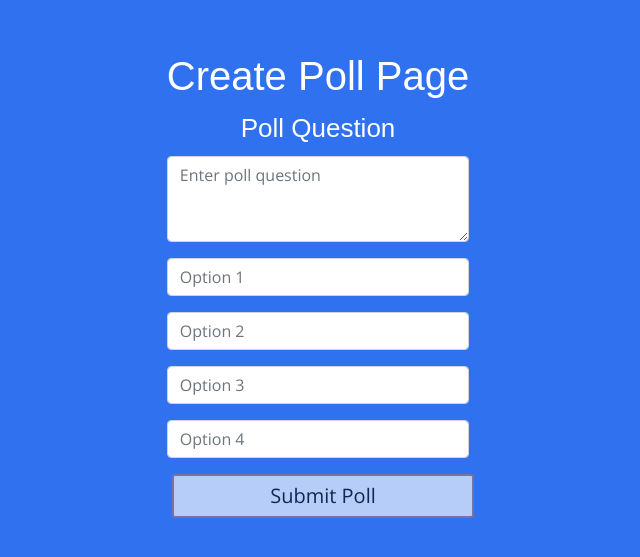
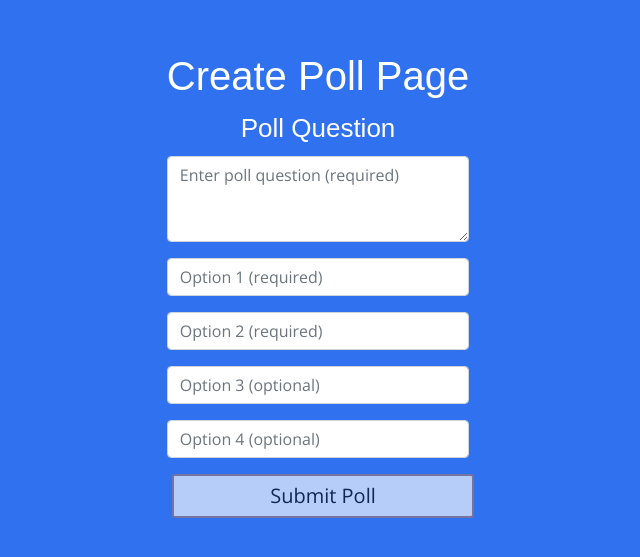
Before and after one commit to YP2410/namba-final, a React (Create React App) app: page /createPoll in a window 1280 px wide. Shown: the part 113-670 px from the top of the page, without its empty margins (322-962 px from the left). Built offline with nearby package versions, Linux system fonts and the light colour scheme.

Commit message:
added basic poll adding

```diff
--- a/src/components/pages/createPollPage/createPollPage.js
+++ b/src/components/pages/createPollPage/createPollPage.js
@@ -2,6 +2,7 @@ import React, {useState} from "react";
 import Form from "react-bootstrap/Form";
 import Button from "react-bootstrap/Button";
 import "./createPollPage.css"
+import {APIBase} from "../../../constAttributes";
 
 
 const CreatePollPage = () => {
@@ -18,7 +19,27 @@ const CreatePollPage = () => {
   }
 
     function handleSubmit(event){
-        alert("Poll submitted!!")
+        event.preventDefault();
+        //alert("Poll submitted!!")
+        // init_poll: question, answers[]
+        let answers = [option1, option2, option3, option4];
+        //let data = {'question': question, 'answers': answers};
+        fetch(APIBase + "/init_poll/" + question + "/" + answers, {
+            method: 'POST',
+            mode: "cors",
+        })
+            .then(res => res.json())
+            .then(data => {
+                console.log(data);
+                if(data.result === true){
+                    alert("submitted successfully")
+                }
+            })
+            .catch(e => {
+                console.log(e);
+                alert("error has occurred");
+            });
+
     }
     return(
         <div className={"createPollPage"}>
@@ -26,24 +47,24 @@ const CreatePollPage = () => {
             <Form onSubmit={handleSubmit}>
                 <Form.Group size="lg" controlId="pollQuestion">
                     <Form.Label>Poll Question</Form.Label>
-                    <Form.Control placeholder="Enter poll question" value={question}
+                    <Form.Control placeholder="Enter poll question (required)" value={question}
                                   as="textarea" rows="3"
                                   onChange={(e) => setQuestion(e.target.value)}/>
                 </Form.Group>
                 <Form.Group size="lg" controlId="pollOption1">
-                    <Form.Control placeholder="Option 1" value={option1}
+                    <Form.Control placeholder="Option 1 (required)" value={option1}
                                   onChange={(e) => setoption1(e.target.value)}/>
                 </Form.Group>
                 <Form.Group size="lg" controlId="pollOption2">
-                    <Form.Control placeholder="Option 2" value={option2}
+                    <Form.Control placeholder="Option 2 (required)" value={option2}
                                   onChange={(e) => setoption2(e.target.value)}/>
                 </Form.Group>
                 <Form.Group size="lg" controlId="pollOption3">
-                    <Form.Control placeholder="Option 3" value={option3}
+                    <Form.Control placeholder="Option 3 (optional)" value={option3}
                                   onChange={(e) => setoption3(e.target.value)}/>
                 </Form.Group>
                 <Form.Group size="lg" controlId="pollOption4">
-                    <Form.Control placeholder="Option 4" value={option4}
+                    <Form.Control placeholder="Option 4 (optional)" value={option4}
                                   onChange={(e) => setoption4(e.target.value)}/>
                 </Form.Group>
                 <Button className="custom-btn" type="submit" block size="lg" disabled={!validateForm()} > Submit Poll</Button>
```
Also changed, not shown: 2 other files (tests, documents, lock files or other folders).
